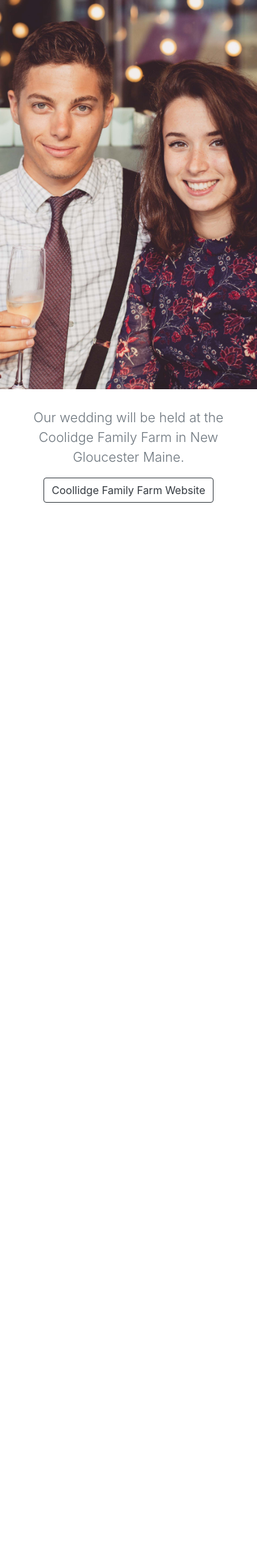
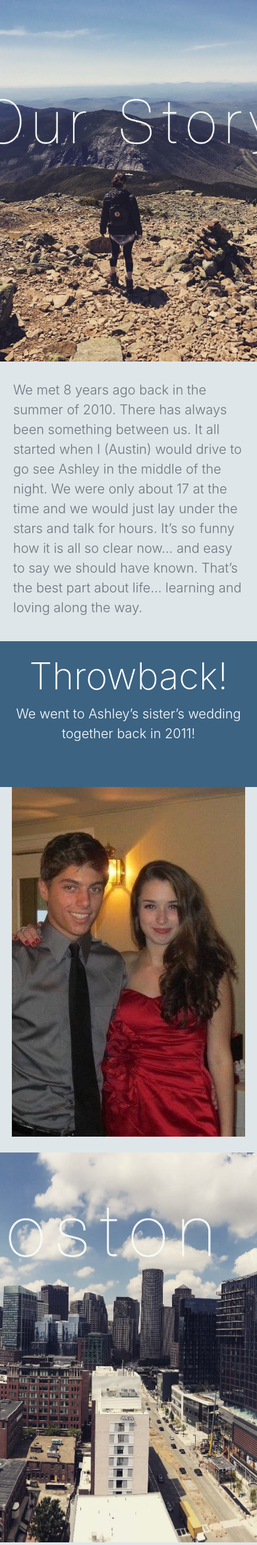
Before and after one commit to bakosa/ashley_austin_wedding, a Django app: page /aawedding/about/ in a window 390 px wide. Shown: the part 56-2398 px from the top of the page at 66% size. Before the commit the page ends 818 px from the top, so only its background shows below. Run offline with Django 3.2, Linux system fonts and the light colour scheme; the visitor is signed in with stand-in values (Sample User, id 1); some libraries are stand-ins or nearby versions.

Commit message:
Added About Page v-1

```diff
--- a/home/templates/home/about_us.html
+++ b/home/templates/home/about_us.html
@@ -5,6 +5,7 @@
 	body, html {
 	    height: 100%;
 	    margin: 0;
+	    background-color: #dfe6e9
 
 	}
 
@@ -14,6 +15,30 @@
 
 	    /* Full height */
 	    height: 70vh;
+
+	    /* Center and scale the image nicely */
+	    background-position: center;
+	    background-repeat: no-repeat;
+	    background-size: cover;
+	}
+	.boston{
+	    /* The image used */
+	    background-image: url({% static "home/img/boston.jpg" %});
+
+	    /* Full height */
+	    height: 70vh;
+
+	    /* Center and scale the image nicely */
+	    background-position: center;
+	    background-repeat: no-repeat;
+	    background-size: cover;
+	}
+	.treeline{
+	    /* The image used */
+	    background-image: url({% static "home/img/treeline.jpg" %});
+
+	    /* Full height */
+	    height: 65vh;
 
 	    /* Center and scale the image nicely */
 	    background-position: center;
@@ -56,10 +81,7 @@
 
 
 	}
-	.heading{
-		height: 40vh;
 
-	}
 	.card {
         margin: 0 auto; /* Added */
         float: none; /* Added */
@@ -69,14 +91,57 @@
 
 </style>
 
-<div class="graduation"></div>
-<section class="heading" >
-	<div style="padding-top: 20px;" class="text-center container">
+<div class="treeline"></div>
+<section   >
+	<div style="padding: 20px;" class=" container">
 		<h1 ></h1>
-		<p class="lead text-muted">Our wedding will be held at the Coolidge Family Farm in New Gloucester Maine. </p>
-		<a class="btn btn-outline-dark" href="https://www.coolidgefamilyfarm.com/venue">Coollidge Family Farm Website</a>
+		<p class="lead text-muted">We met 8 years ago back in the summer of 2010. There has always been something between us. It all started when I (Austin) would drive to go see Ashley in the middle of the night. We were only about 17 at the time and we would just lay under the stars and talk for hours. It’s so funny how it is all so clear now… and easy to say we should have known. That’s the best part about life… learning and loving along the way.</p>
+
 	</div>
 </section>
+<section>
+	<div  class="row">
+		<div style="background-color: #3c6382; color: white" class="col-sm-8">
+			<div style="padding-top: 20px; padding-bottom: 50px" class="container text-center">
+				<h1>Throwback!</h1>
+				<p class="lead">
+					We went to Ashley’s sister’s wedding together back in 2011!
+				</p>
+			</div>
+		</div>
+		<div class="col-sm-4 text-center">
+			<img class="img img-fluid" src="{% static "home/img/old.jpg" %}">
+		</div>
+
+	</div>
+
+</section>
+<br>
+<section  >
+	<div class="boston"></div>
+	<div style="padding: 20px;" class=" container">
+		<h1 ></h1>
+		<p class="lead text-muted">
+			We recently moved to Boston’s Seaport District to be closer to Austin’s work. What an awesome experience. It was just the two of us in a high class studio apartment in Boston’s most up and coming location. We had epic views with an amazing roof deck. We set our goals high & managed to get numerous raises and promotions in just a small time living there. However, we quickly realized just how much we don’t belong in a city. We decided to move back to the loving woods of New Hampshire's seaport where the ideals of life make a lot more sense. Now we know!
+		</p>
+
+	</div>
+	<div class="row">
+		<div class="col-sm-6 text-center">
+			<img style="width: 100%;" class="img img-fluid" src="{% static "home/img/roofdeck.jpg" %}">
+		</div>
+		<div class="col-sm-6 text-center">
+			<img style="width: 100%;" class="img img-fluid" height="100%"  src="{% static "home/img/apartment.jpg" %}">
+		</div>
+	</div>
+	<div  class="row">
+		<div style="background-color: white" class="col-sm-6"></div>
+
+
+
+	</div>
+</section>
+<div class="graduation"></div>
 
 
 {% endblock %}
--- a/home/templates/home/nav.html
+++ b/home/templates/home/nav.html
@@ -164,7 +164,7 @@
   <button class="navbar-toggler" type="button" data-toggle="collapse" data-target="#navbarTogglerDemo03" aria-controls="navbarTogglerDemo03" aria-expanded="false" aria-label="Toggle navigation">
     <span class="navbar-toggler-icon"></span>
   </button>
-  <a class="navbar-brand" href="#">Wedding</a>
+  <a class="navbar-brand" href="{% url 'home' %}">Wedding</a>
 
   <div class="collapse navbar-collapse" id="navbarTogglerDemo03">
     <ul class="navbar-nav mr-auto mt-2 mt-lg-0">
@@ -176,6 +176,9 @@
       </li>
       <li class="nav-item">
         <a class="nav-link " href="{% url 'venue' %}">Venue</a>
+      </li>
+      <li class="nav-item">
+        <a class="nav-link " href="{% url 'about' %}">About</a>
       </li>
     </ul>
     <ul class="navbar-nav">
--- a/project/urls.py
+++ b/project/urls.py
@@ -16,7 +16,7 @@ urlpatterns = [
     url(r'^aawedding/admin/', include(admin.site.urls)),
     url(r'^aawedding/home/$', home_view, name='home'),
     url(r'^aawedding/venue/$', login_required(venue_view), name='venue'),
-    url(r'^aawedding/about/$', login_required(about_view), name='about'),
+    url(r'^aawedding/about/$', about_view, name='about'),
 
     url(r'^login/$', auth_views.login, name='login'),
     url(r'^logout/$', auth_views.logout, name='logout'),
```
Also changed, not shown: home/static/home/img/apartment.jpg (added), home/static/home/img/boston.jpg (added), home/static/home/img/old.jpg (added), home/static/home/img/roofdeck.jpg (added), home/static/home/img/treeline.jpg (added).
